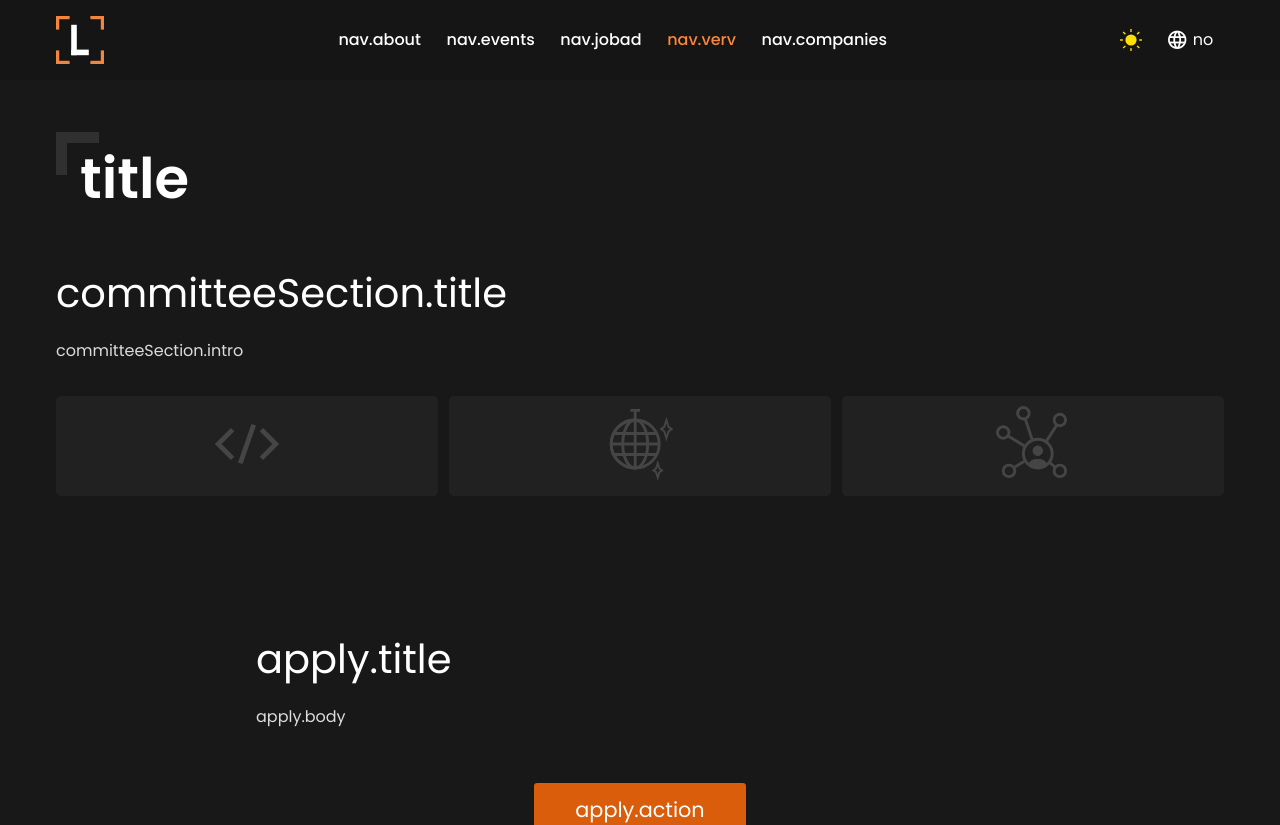
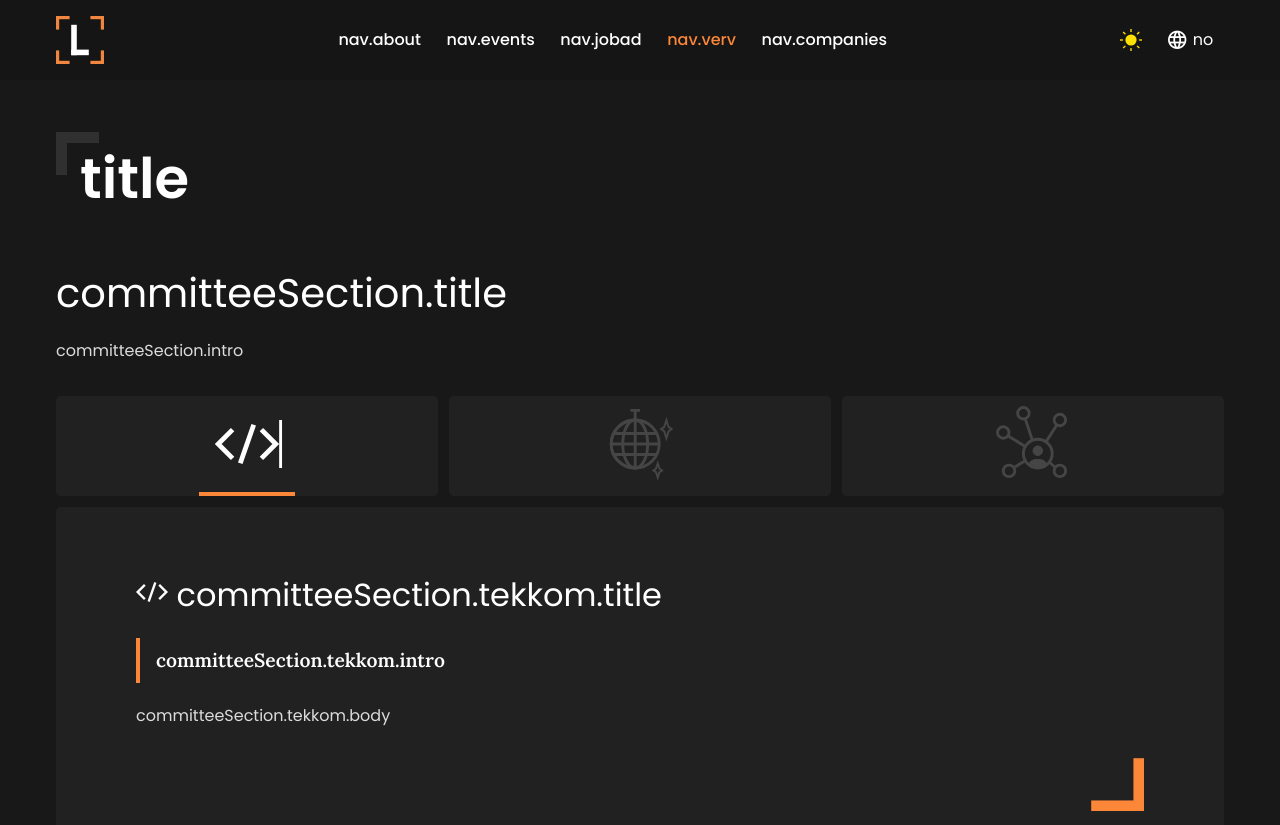
Before and after one commit to jorgenfinsveen/syntax-frontend, a React (Create React App) app: page /verv in a window 1280 px wide. Shown: the top 825 px of the page. Built offline with nearby package versions, Linux system fonts and the light colour scheme; no server answers.

Commit message:
Fixed active tab at the start

```diff
--- a/public/locales/nb/vervPage.json
+++ b/public/locales/nb/vervPage.json
@@ -89,7 +89,7 @@
     },
     "apply": {
         "title": "Søk verv",
-        "body": "Komitéene tar fortløpende imot søknader nedenfor. Dersom du har flere spørsmål om verv i en spesifikk komité eller er usikker på hvordan du kan bidra, kan du ta kontakt med den respektive komitelederen. For generelle henvendelser kan du ta kontakt med rekrutteringsansvarlig via <a class='standard-link standard-link--underscore-hover' href='https://discordapp.com/users/877108421772582962'>Discord</a>, eller sende oss en <a class='standard-link standard-link--underscore-hover' href='mailto:kontakt@Syntax.no'>mail</a>.",
+        "body": "Komitéene tar fortløpende imot søknader nedenfor. Dersom du har flere spørsmål om verv i en spesifikk komité eller er usikker på hvordan du kan bidra, kan du ta kontakt med den respektive komitelederen. For generelle henvendelser kan du ta kontakt med rekrutteringsansvarlig via <a class='standard-link standard-link--underscore-hover' href='https://discord.gg/jgjeuxbS'>Discord</a>, eller sende oss en <a class='standard-link standard-link--underscore-hover' href='mailto:post@syntax-linjeforening.no'>mail</a>.",
         "action": "Søk her!"
     }
   }
--- a/src/pages/verv/VervTabs.jsx
+++ b/src/pages/verv/VervTabs.jsx
@@ -14,7 +14,7 @@ import './VervTabs.css'
 
 
 const VervTabs = ({t}) => {
-  const [activeTab, setActiveTab] = useState('event')
+  const [activeTab, setActiveTab] = useState('tekkom')
 
   return (
     <div className='tabs committees'>
```
